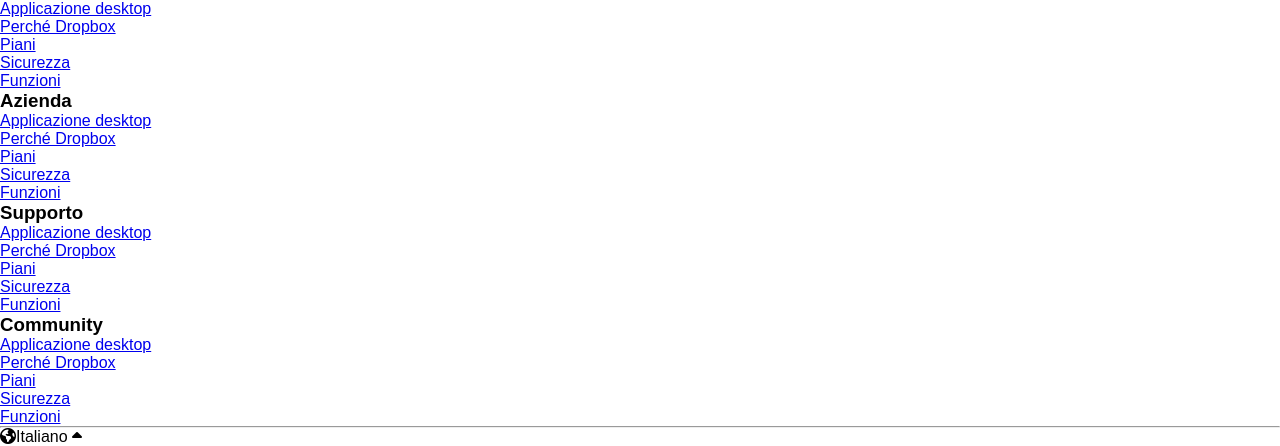
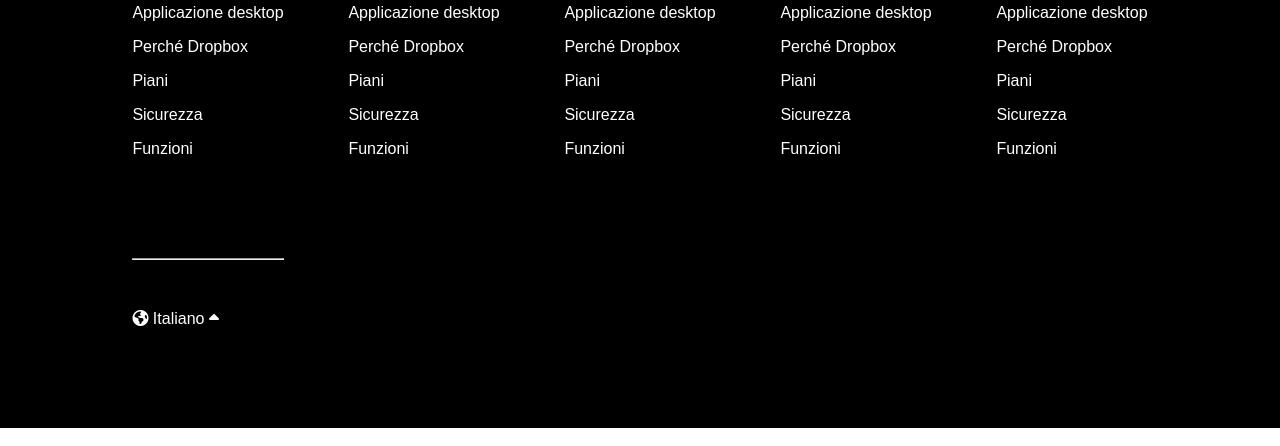
Before and after one commit to Pietro-Leone/htmlcss-dropbox, a plain HTML site: page index.html in a window 1280 px wide. Shown: the part 5314-5760 px from the top of the page. Drawn offline with Linux system fonts and the light colour scheme.

Commit message:
fine esercizio

```diff
--- a/css/style.css
+++ b/css/style.css
@@ -23,12 +23,22 @@ ul {
     list-style: none;
 }
 
+button {
+    border: none;
+    padding: .5rem 1rem;
+    cursor: pointer;
+    margin: 2px;
+    background-color: white;
+}
+
 section {
     width: 950px;
     margin-bottom: var(--space);
 }
 
 /* HEADER */
+
+/* NAV */
 
 nav {
     justify-content: space-between;
@@ -62,18 +72,12 @@ nav a {
     margin: 1rem;
 }
 
-button {
-    border: none;
-    padding: .5rem 1rem;
-    cursor: pointer;
-    margin: 2px;
-    background-color: white;
-}
-
 .right-nav button:last-child {
     background-color: var(--button-color);
     color: white;
 }
+
+/* HERO-SECTION */
 
 #hero-section {
     background-color: var(--main-color);
@@ -371,3 +375,27 @@ main {
 }
 
 /* FOOTER */
+
+footer {
+    background-color: black;
+    color: white;
+}
+
+.footer-container {
+    padding: var(--space);
+    justify-content: space-around;
+}
+
+footer li {
+    margin: 1rem 0;
+}
+
+footer a {
+    text-decoration: none;
+    color: white;
+}
+
+footer hr {
+    margin-top: var(--space);
+    margin-bottom: calc(var(--space) / 2);
+}
--- a/index.html
+++ b/index.html
@@ -296,15 +296,19 @@
         <section id="faq-section">
             <h2>Domande frequenti</h2>
             <div class="faq flex">Qual è la differenza tra Dropbox Business Standard e Dropbox Business Advanced?
-                <button><i class="fa-solid fa-chevron-down"></i></button></div>
+                <button><i class="fa-solid fa-chevron-down"></i></button>
+            </div>
             <div class="faq flex">Qual è la differenza tra Dropbox Business Standard e Dropbox Business Advanced?
-                <button><i class="fa-solid fa-chevron-down"></i></button></div>
+                <button><i class="fa-solid fa-chevron-down"></i></button>
+            </div>
             <div class="faq flex">Qual è la differenza tra Dropbox Business Standard e Dropbox Business Advanced?
-                <button><i class="fa-solid fa-chevron-down"></i></button></div>
+                <button><i class="fa-solid fa-chevron-down"></i></button>
+            </div>
         </section>
     </main>
 
     <footer>
+        <div class="footer-container flex">
             <div class="footer-col">
                 <h3>Dropbox</h3>
                 <ul>
@@ -314,6 +318,9 @@
                     <li><a href="#">Sicurezza</a></li>
                     <li><a href="#">Funzioni</a></li>
                 </ul>
+                <hr>
+                <div class="lang"><i class="fa-solid fa-earth-americas"></i> Italiano <i
+                        class="fa-solid fa-caret-up"></i></div>
             </div>
             <div class="footer-col">
                 <h3>Prodotti</h3>
@@ -355,8 +362,8 @@
                     <li><a href="#">Funzioni</a></li>
                 </ul>
             </div>
-        <hr>
-        <div class="lang"><i class="fa-solid fa-earth-americas"></i>Italiano <i class="fa-solid fa-caret-up"></i></div>
+        </div>
+
     </footer>
 
 </body>
```
Lines whose indentation alone changed are shown as unchanged.
